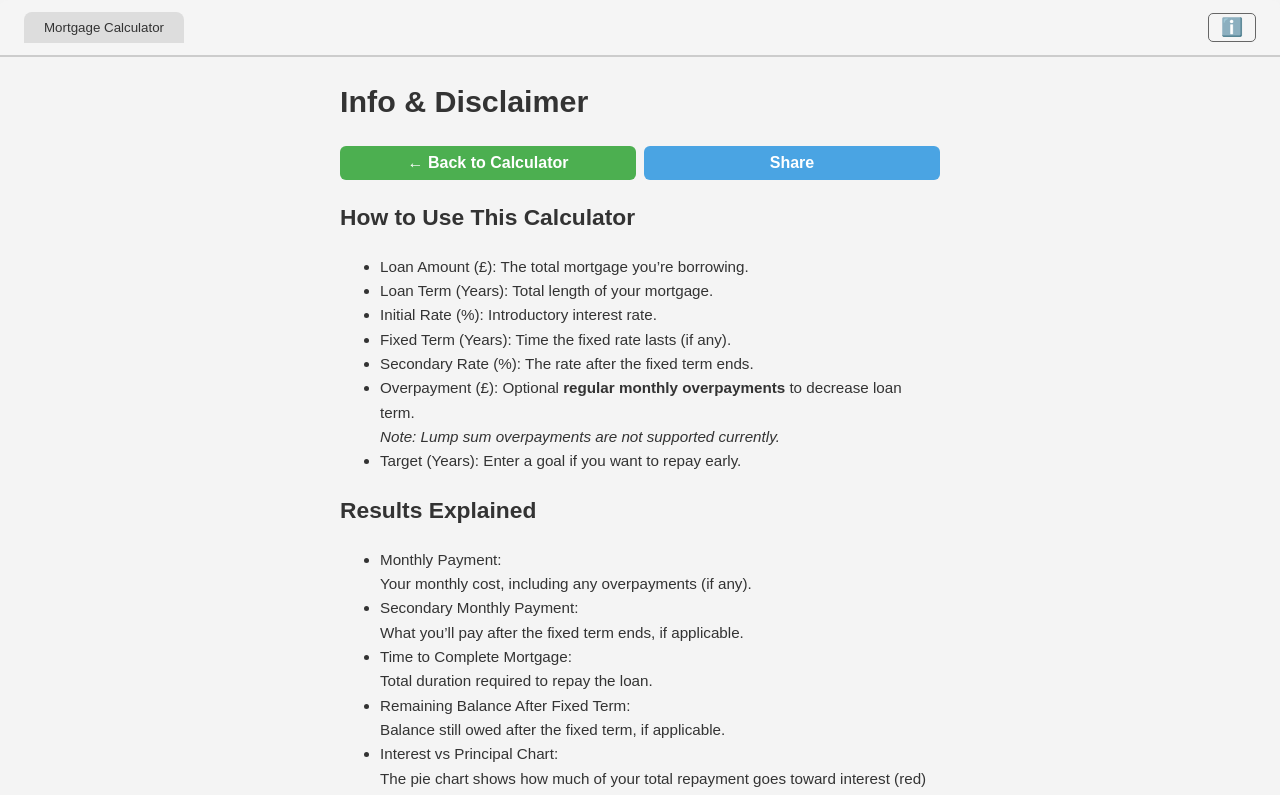
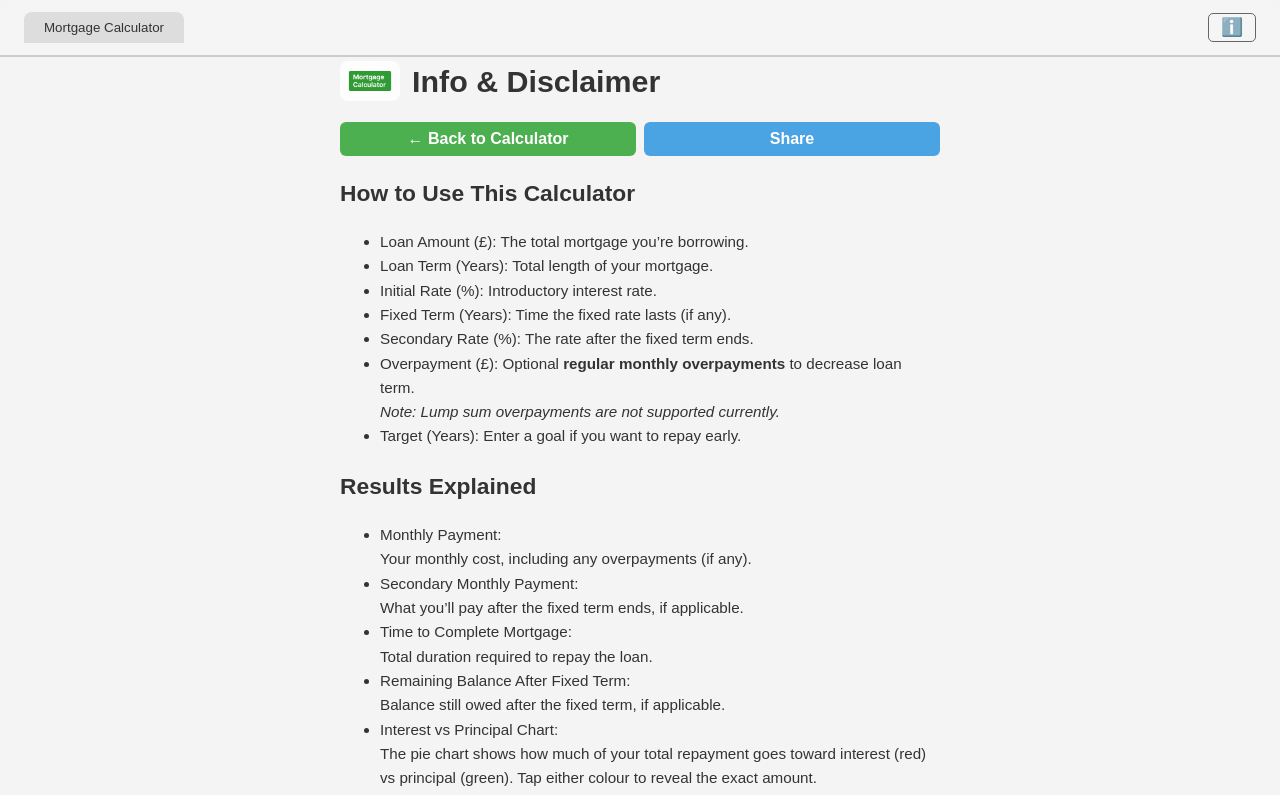
Before and after one commit to Ampdrew06/Mortgage-Calculator, a React (Create React App) app: page /info in a window 1280 px wide. Shown: the top 795 px of the page. Built offline with nearby package versions, Linux system fonts and the light colour scheme.

Commit message:
Various Updates

```diff
--- a/src/InfoPage.jsx
+++ b/src/InfoPage.jsx
@@ -25,14 +25,23 @@ const InfoPage = () => {
 
   return (
     <div className="info-page full-width-info">
-      <h1>Info & Disclaimer</h1>
+      {/* Logo and Header */}
+      <div style={{ display: 'flex', alignItems: 'center', gap: '0.75rem', marginBottom: '1rem' }}>
+        <img
+          src="/icon-192.png"
+          alt="Mortgage Calculator Logo"
+          style={{ height: '40px', borderRadius: '8px' }}
+        />
+        <h1 style={{ margin: 0 }}>Info & Disclaimer</h1>
+      </div>
 
+      {/* Buttons */}
       <div className="header-buttons" style={{ display: 'flex', gap: '0.5rem', marginBottom: '1rem' }}>
         <button
           className="back-btn"
           style={{
             flex: 1,
-            backgroundColor: '#4caf50', // green
+            backgroundColor: '#4caf50',
             color: 'white',
             padding: '0.5rem',
             border: 'none',
@@ -49,7 +58,7 @@ const InfoPage = () => {
           className="share-btn"
           style={{
             flex: 1,
-            backgroundColor: '#4aa4e3', // blue
+            backgroundColor: '#4aa4e3',
             color: 'white',
             padding: '0.5rem',
             border: 'none',
@@ -63,6 +72,7 @@ const InfoPage = () => {
         </button>
       </div>
 
+      {/* Usage Instructions */}
       <h2>How to Use This Calculator</h2>
       <ul>
         <li><span>Loan Amount (£):</span> The total mortgage you’re borrowing.</li>
@@ -78,6 +88,7 @@ const InfoPage = () => {
         <li><span>Target (Years):</span> Enter a goal if you want to repay early.</li>
       </ul>
 
+      {/* Results Section */}
       <h2>Results Explained</h2>
       <ul>
         <li>
@@ -102,13 +113,13 @@ const InfoPage = () => {
         </li>
       </ul>
 
+      {/* Disclaimer */}
       <h2>Disclaimer</h2>
       <p>
         This calculator is a <strong>forecasting tool</strong> for illustrative purposes only.
         It is not financial advice. Always consult a qualified mortgage advisor before making decisions.
       </p>
 
-      {/* New fees disclaimer */}
       <p style={{ fontStyle: 'italic', marginTop: '1rem' }}>
         <strong>Note:</strong> This calculation <em>does not</em> include broker fees, solicitor fees, valuation fees, insurance, or any other related costs.
       </p>
--- a/src/MC.jsx
+++ b/src/MC.jsx
@@ -34,16 +34,11 @@ function MC() {
     const n = parseFloat(loanTerm) * 12;
     const r1 = parseFloat(initialRate) / 100 / 12;
 
-    // New secondary rate logic:
     let r2 = 0;
     if (fixedTerm && fixedTerm.trim() !== '') {
       r2 = parseFloat(secondaryRate);
-      if (isNaN(r2) || r2 === 0) {
-        r2 = 7.5; // Default to 7.5% if blank or 0
-      }
+      if (isNaN(r2) || r2 === 0) r2 = 7.5;
       r2 = r2 / 100 / 12;
-    } else {
-      r2 = 0;
     }
 
     const fixedN = parseFloat(fixedTerm) * 12 || 0;
@@ -66,9 +61,7 @@ function MC() {
     if (target) {
       const months = target * 12;
       const rate = r1;
-      payment = rate
-        ? (P * rate) / (1 - Math.pow(1 + rate, -months))
-        : P / months;
+      payment = rate ? (P * rate) / (1 - Math.pow(1 + rate, -months)) : P / months;
       let tempBalance = P;
       let totalInterestLocal = 0;
       let totalPrincipalLocal = 0;
@@ -98,11 +91,8 @@ function MC() {
       return;
     }
 
-    // Full version with fixed and secondary rate
     if (fixedN && r2) {
-      const basePayment = r1
-        ? (P * r1) / (1 - Math.pow(1 + r1, -n))
-        : P / n;
+      const basePayment = r1 ? (P * r1) / (1 - Math.pow(1 + r1, -n)) : P / n;
       monthly1 = basePayment + extra;
 
       for (let i = 0; i < fixedN; i++) {
@@ -119,7 +109,6 @@ function MC() {
       }
 
       const balanceAtFixedTerm = balance;
-
       const baseSecondary = r2
         ? (balanceAtFixedTerm * r2) / (1 - Math.pow(1 + r2, -(n - fixedN)))
         : balanceAtFixedTerm / (n - fixedN);
@@ -148,11 +137,8 @@ function MC() {
       return;
     }
 
-    // Simple mortgage
     const months = n;
-    const basePaymentSimple = r1
-      ? (P * r1) / (1 - Math.pow(1 + r1, -months))
-      : P / months;
+    const basePaymentSimple = r1 ? (P * r1) / (1 - Math.pow(1 + r1, -months)) : P / months;
     const monthlySimple = basePaymentSimple + extra;
     let tempBalance = P;
 
@@ -276,10 +262,7 @@ function MC() {
               value={secondaryRate}
               onChange={(e) => setSecondaryRate(e.target.value)}
             />
-            <button
-              className="clear-btn"
-              onClick={() => setSecondaryRate('')}
-            >
+            <button className="clear-btn" onClick={() => setSecondaryRate('')}>
               Clear
             </button>
           </div>
@@ -318,7 +301,11 @@ function MC() {
             <button className="submit-btn" onClick={handleSubmit}>
               Submit
             </button>
-            <button className="reset-btn" onClick={handleReset}>
+            <button
+              className="reset-btn"
+              onClick={handleReset}
+              style={{ color: 'black' }}
+            >
               Reset All
             </button>
           </div>
@@ -339,8 +326,7 @@ function MC() {
               )}
               {yearsRemaining && (
                 <p>
-                  <strong>Time to Complete Mortgage:</strong> {yearsRemaining}{' '}
-                  years
+                  <strong>Time to Complete Mortgage:</strong> {yearsRemaining} years
                 </p>
               )}
               {remainingBalance && (
@@ -364,14 +350,10 @@ function MC() {
                       gap: '2rem',
                     }}
                   >
-                    <span
-                      style={{ color: '#e74c3c', fontWeight: 'bold' }}
-                    >
+                    <span style={{ color: '#e74c3c', fontWeight: 'bold' }}>
                       Interest Paid
                     </span>
-                    <span
-                      style={{ color: '#4caf50', fontWeight: 'bold' }}
-                    >
+                    <span style={{ color: '#4caf50', fontWeight: 'bold' }}>
                       Principal Paid
                     </span>
                   </p>
```
Also changed, not shown: 1 other file (tests, documents, lock files or other folders).
